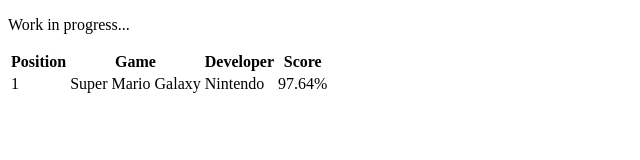
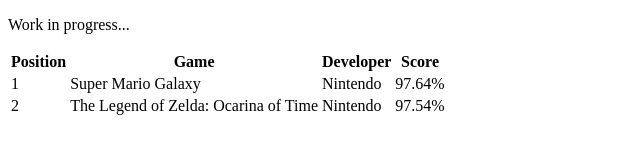
Before and after one commit to Mrthingus/top-250-games, a plain HTML site: page index.html in a window 1280 px wide. Shown: the whole page, without its empty margins (0-640 px from the left). Drawn offline with Linux system fonts and the light colour scheme.

Commit message:
Update index.html

```diff
--- a/index.html
+++ b/index.html
@@ -6,7 +6,7 @@
   </head>
   <body>
     <p>Work in progress...</p>
-    <table border: 1px solid black;>
+    <table>
       <thead>
         <tr>
           <th>Position</th>
@@ -22,6 +22,12 @@
           <td>Nintendo</td>
           <td>97.64%</td>
         </tr>
+        <tr>
+          <td>2</th>
+          <td>The Legend of Zelda: Ocarina of Time</td>
+          <td>Nintendo</td>
+          <td>97.54%</td>
+        </tr>
       </tbody>
     </table>
   </body>
```
